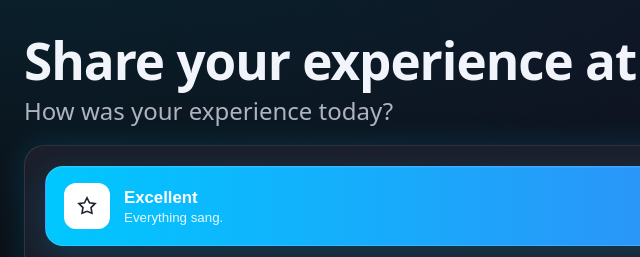
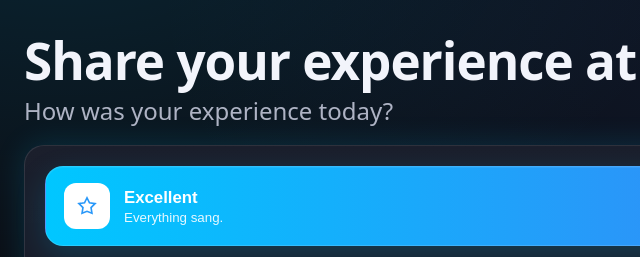
Before and after one commit to mones2/qr-review, a website: page index.html in a window 1280 px wide. Shown: the top 257 px of the page, 174-814 px from the left. Drawn offline with Linux system fonts and the light colour scheme; no server answers.

Commit message:
Update index.html

```diff
--- a/index.html
+++ b/index.html
@@ -93,7 +93,7 @@
     background: linear-gradient(90deg, var(--a1), var(--a2));
     box-shadow: 0 10px 30px rgba(0,199,255,.18), inset 0 1px 0 rgba(255,255,255,.06);
   }
-  .optionItem--primary .optIcon { background: white; color:#202430 }
+  .optionItem--primary .optIcon { background: white; color:#2998f9 }
 
   /* Make pressed state keep the blue for primary button */
   .optionItem--primary[aria-pressed="true"] {
```
